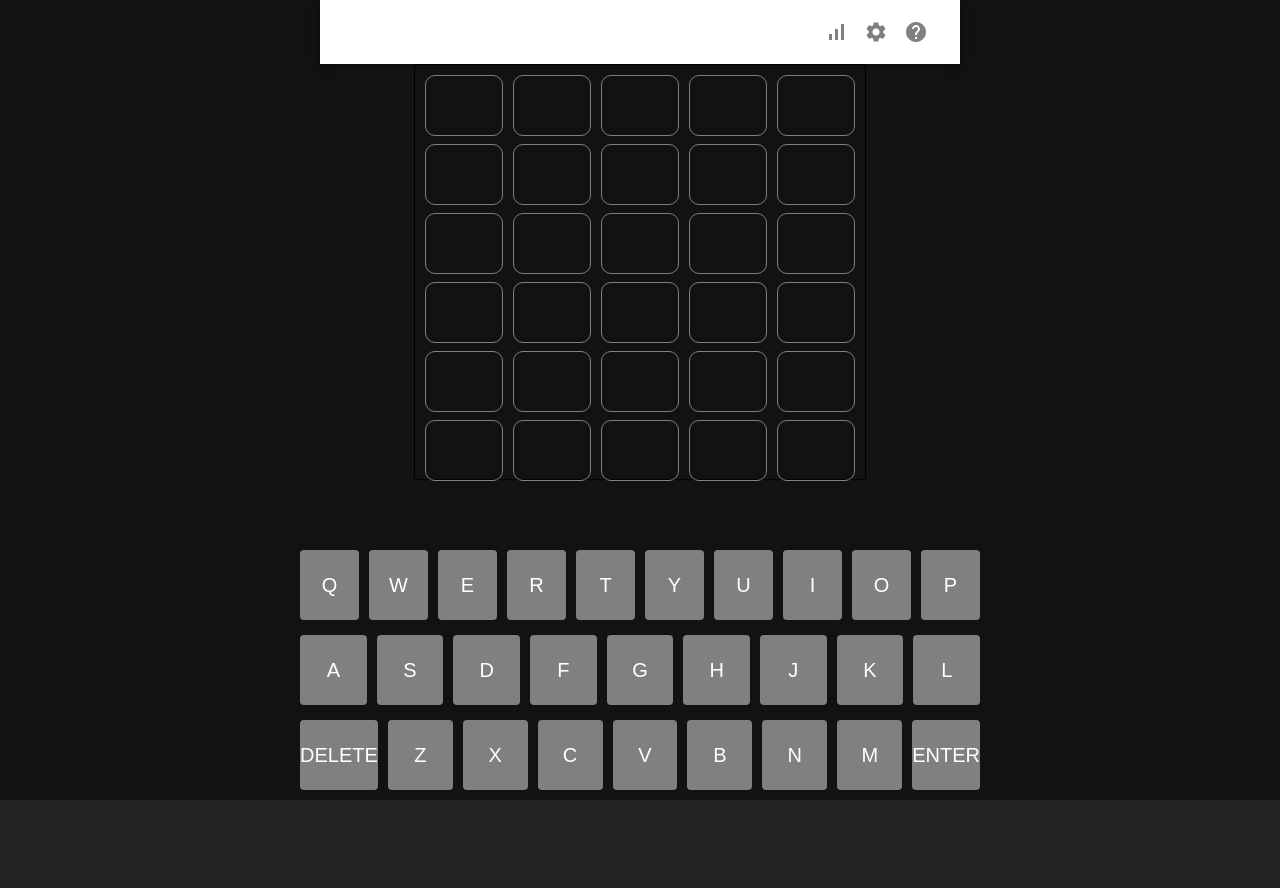
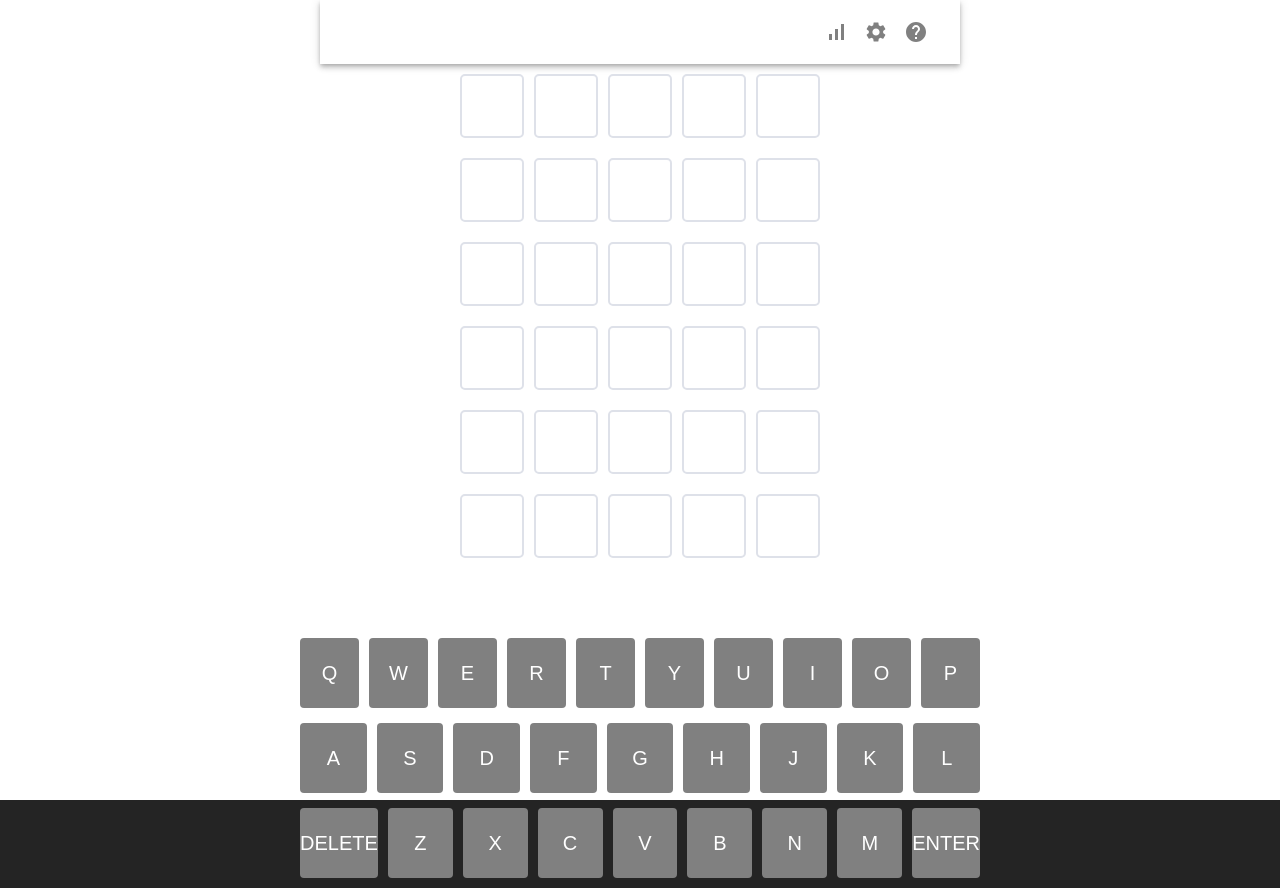
Before and after one commit to CarlosRQuinteroM/WordMaster, a React (Vite) app: page / in a window 1280 px wide. Before the commit the page ends 800 px from the top, so only its background shows below. Built offline with nearby package versions, Linux system fonts and the light colour scheme; no server answers.

Commit message:
board Styled

```diff
--- a/src/App.css
+++ b/src/App.css
@@ -1,6 +1,6 @@
 .App {
   text-align: center;
-  background-color: #121212;
+  background-color: #ffffff;
   width: 100vw;
   height: 100vh;
   display: flex;
@@ -27,5 +27,4 @@ body {
   --color2: #8b887d;
   --color3: #a35868;
   --color4: #3d424b;
-  --color5: #3d424b;
-} */
+  --color5: #3d424b; */
--- a/src/components/Board/Board.jsx
+++ b/src/components/Board/Board.jsx
@@ -4,9 +4,6 @@ import Letter from "./Letter";
 import { createBoard } from "../../words";
 
 const BoardContainer = styled.div`
-  width: 450px;
-  height: 550px;
-  border: 1px solid black;
   display: flex;
   flex-direction: column;
 `;
--- a/src/components/Board/Letter.jsx
+++ b/src/components/Board/Letter.jsx
@@ -5,16 +5,20 @@ import { AppContext } from "../../App";
 
 const LetterComtainer = styled.div`
   flex: 33%;
-  height: 100%;
-  border: 1px solid grey;
-  border-radius: 10px;
+  width: 60px;
+  height: 60px;
+  border: 2px solid
+    ${({ backgroundgame }) =>
+      backgroundgame === "" ? "#dee1e9" : "transparent"};
+  border-radius: 5px;
   background-color: ${({ backgroundgame }) => backgroundgame};
   margin: 5px;
   display: grid;
   place-items: center;
   font-size: 30px;
   font-weight: bolder;
-  color: white;
+  color: ${({ backgroundgame }) =>
+    backgroundgame !== "" ? "#fff" : "#393e4c"};
   font-family: Arial, Helvetica, sans-serif;
 `;
 
@@ -30,11 +34,13 @@ function Letter({ letterPosition, attempValue }) {
 
   if (currentAttemp.attempt > attempValue) {
     if (correct) {
-      backgroundColor = "#528d4e";
+      backgroundColor = "#79b851";
     } else if (almost) {
-      backgroundColor = "#b49f39";
+      backgroundColor = "#f3c237";
     } else if (none) {
-      backgroundColor = "#838383";
+      backgroundColor = "#a4aec4";
+    } else {
+      backgroundColor = "#fbfcff";
     }
   }
   return (
--- a/src/index.css
+++ b/src/index.css
@@ -1,5 +1,5 @@
 :root {
-  font-family: Inter, system-ui, Avenir, Helvetica, Arial, sans-serif;
+  font-family: "Montserrat", "Open Sans", sans-serif;
   line-height: 1.5;
   font-weight: 400;
 
```
